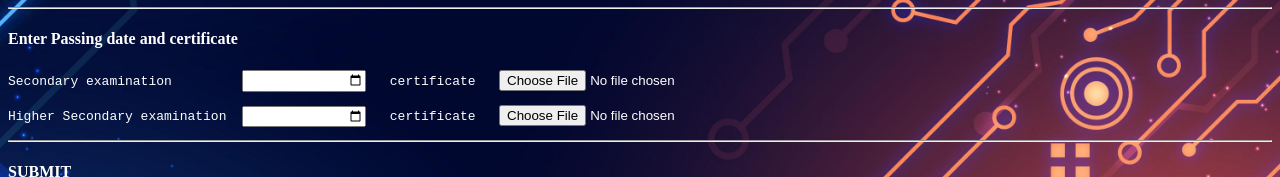
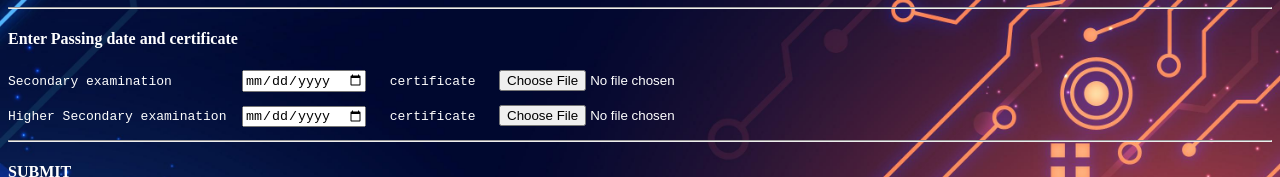
Before and after one commit to kirito-roy/kirito123, a plain HTML site: page index.html in a window 1280 px wide. Shown: the part 541-718 px from the top of the page. Drawn offline with Linux system fonts and the light colour scheme.

Commit message:
Update index.html

```diff
--- a/index.html
+++ b/index.html
@@ -69,8 +69,8 @@
             <hr>
             <div>
                 <h4>Enter Passing date and certificate</h4>
-                <pre>Secondary examination         <input type="date" required>   certificate   <input type="file" accept=".pdf" required></pre>
-                <pre>Higher Secondary examination  <input type="date" required>   certificate   <input type="file" accept=".pdf" required></pre>
+                <pre>Secondary examination         <input type="date" required style="color:black">   certificate   <input type="file" accept=".pdf" required></pre>
+                <pre>Higher Secondary examination  <input type="date" required style="color:black">   certificate   <input type="file" accept=".pdf" required></pre>
             </div>
             <hr>
             <div>
```
